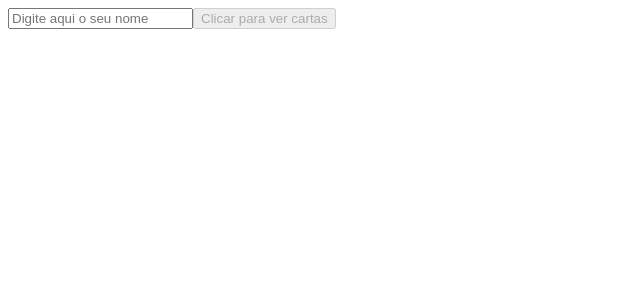
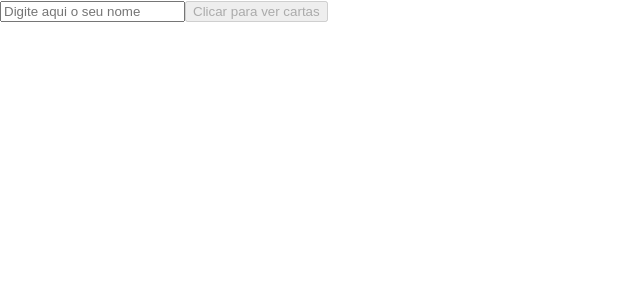
Before and after one commit to lgustavosoftwareengineer/react-random-anime-card-visualizator, a Next.js app: page / in a window 1280 px wide. Shown: the top 300 px of the page, without its empty margins (0-640 px from the left). Built offline with nearby package versions, Linux system fonts and the light colour scheme.

Commit message:
fix: be able to use global css in app

```diff
--- a/_app.tsx
+++ b/src/pages/_app.tsx
@@ -1,3 +1,3 @@
 import { App } from 'src/app'
-
+import '../../styles/globals.css'
 export default App
--- /dev/null
+++ b/styles/globals.css
@@ -0,0 +1,18 @@
+html,
+body {
+  padding: 0;
+  margin: 0;
+  font-family: -apple-system, BlinkMacSystemFont, Segoe UI, Roboto, Oxygen,
+    Ubuntu, Cantarell, Fira Sans, Droid Sans, Helvetica Neue, sans-serif;
+
+  display: flex;
+}
+
+a {
+  color: inherit;
+  text-decoration: none;
+}
+
+* {
+  box-sizing: border-box;
+}
```
